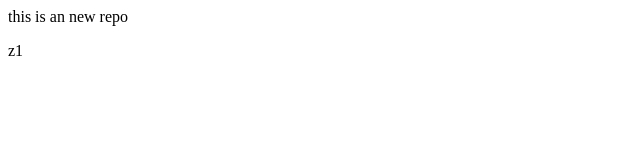
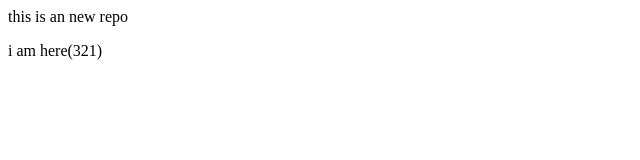
Before and after one commit to KuldeepSingh-18/localrepo, a plain HTML site: page index.html in a window 1280 px wide. Shown: the full height of the page, 0-640 px from the left. Drawn offline with Linux system fonts and the light colour scheme.

Commit message:
321 in feature1

```diff
--- a/index.html
+++ b/index.html
@@ -1,2 +1,2 @@
 <p>this  is an new repo</p>
- <p>z1</p>
+ <p>i am here(321)</p>
```
